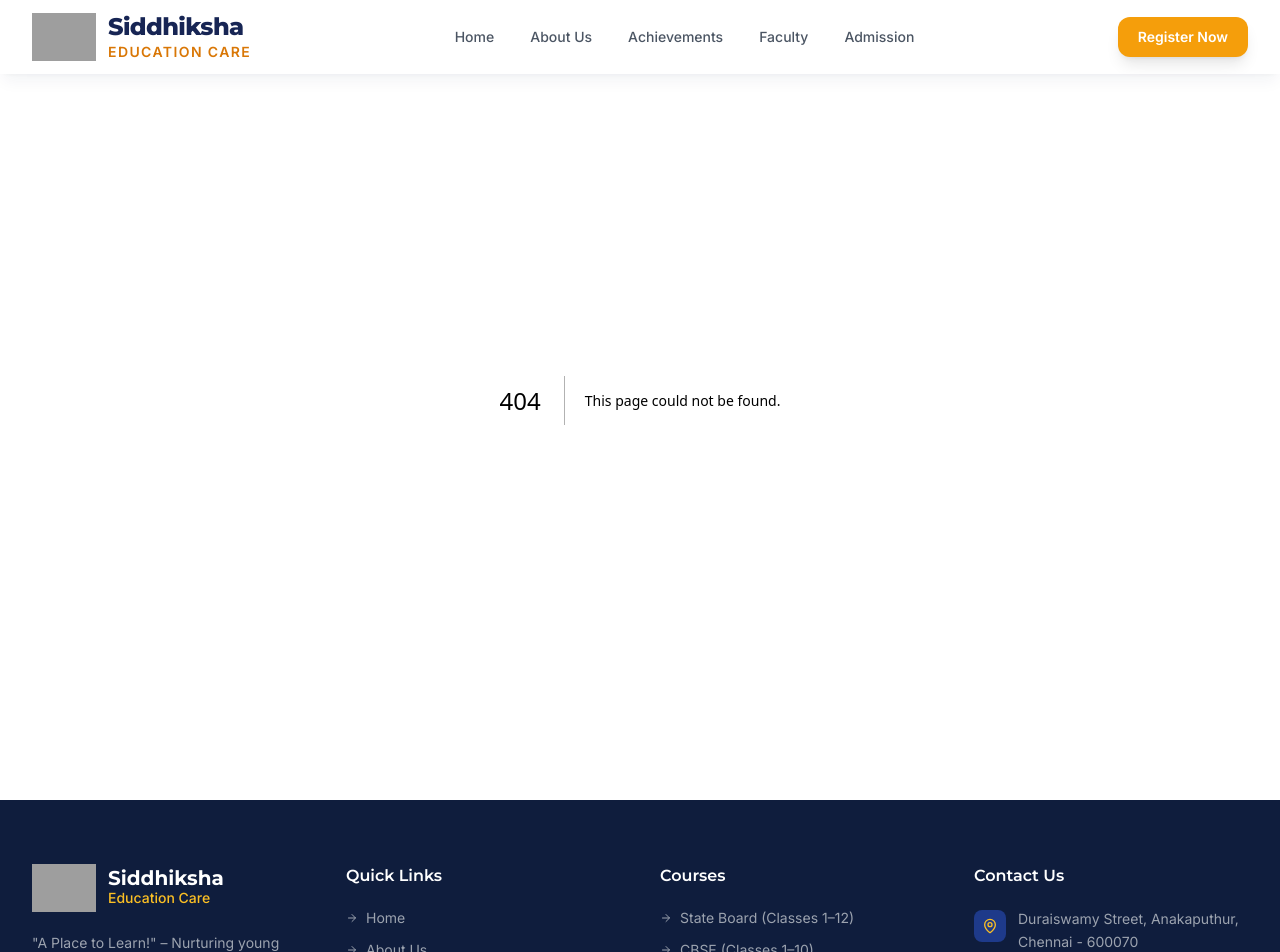
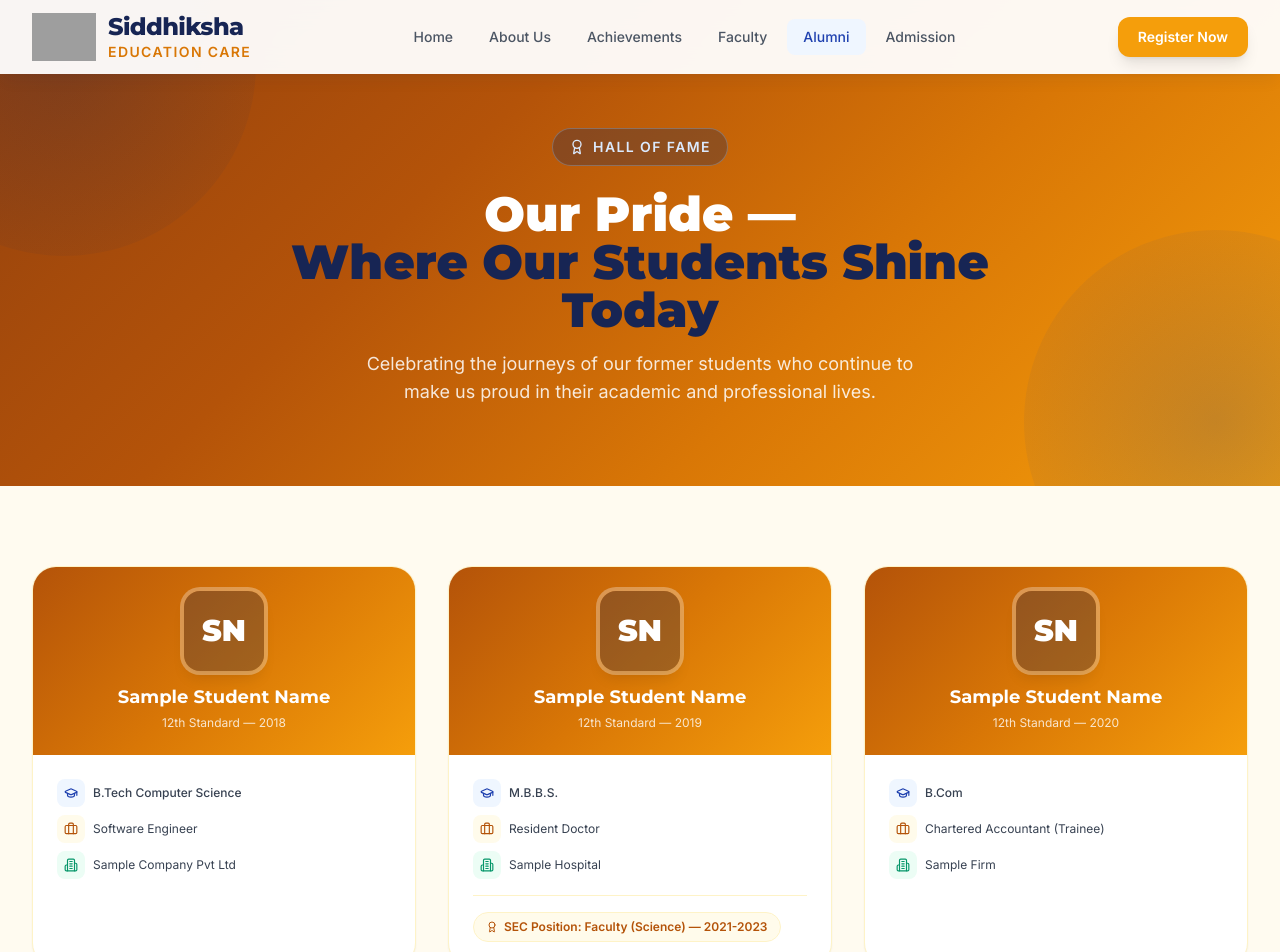
Before and after one commit to siddhikshaeducationcare-web/siddhiksha-edu, a Next.js app: page /alumni in a window 1280 px wide. Before the commit this address had no page. Shown: the top 952 px of the page. Built offline with nearby package versions, Linux system fonts and the light colour scheme; grey boxes are pictures that could not be loaded.

Commit message:
Add gold-themed Alumni page with hall of fame styling

```diff
--- /dev/null
+++ b/src/app/alumni/page.tsx
@@ -0,0 +1,159 @@
+import type { Metadata } from "next";
+import Image from "next/image";
+import { GraduationCap, Briefcase, Building2, Award } from "lucide-react";
+import { AdmissionCTA } from "@/components/sections/AdmissionCTA";
+
+export const metadata: Metadata = {
+  title: "Our Alumni",
+  description:
+    "Our Pride – Where Our Students Shine Today. Meet the proud alumni of Siddhiksha Education Care who continue to achieve excellence in their academic and professional journeys.",
+};
+
+const alumni = [
+  {
+    id: "1",
+    name: "Sample Student Name",
+    batch_year: "12th Standard — 2018",
+    qualification: "B.Tech Computer Science",
+    position: "Software Engineer",
+    company: "Sample Company Pvt Ltd",
+    photo_url: null,
+    sec_position: null, // e.g., "Faculty (Mathematics) — 2020-2022"
+  },
+  {
+    id: "2",
+    name: "Sample Student Name",
+    batch_year: "12th Standard — 2019",
+    qualification: "M.B.B.S.",
+    position: "Resident Doctor",
+    company: "Sample Hospital",
+    photo_url: null,
+    sec_position: "Faculty (Science) — 2021-2023",
+  },
+  {
+    id: "3",
+    name: "Sample Student Name",
+    batch_year: "12th Standard — 2020",
+    qualification: "B.Com",
+    position: "Chartered Accountant (Trainee)",
+    company: "Sample Firm",
+    photo_url: null,
+    sec_position: null,
+  },
+];
+
+export default function AlumniPage() {
+  return (
+    <>
+      {/* Hero — Gold dominant, navy as accent (reverse of normal pages) */}
+      <section
+        className="pt-32 pb-20 relative overflow-hidden"
+        style={{
+          background:
+            "linear-gradient(135deg, #92400e 0%, #b45309 35%, #d97706 65%, #f59e0b 100%)",
+        }}
+      >
+        {/* Subtle navy accents */}
+        <div
+          className="absolute -top-32 -left-32 w-96 h-96 rounded-full opacity-20"
+          style={{ background: "radial-gradient(circle, #172554, transparent)" }}
+        />
+        <div
+          className="absolute -bottom-32 -right-32 w-96 h-96 rounded-full opacity-20"
+          style={{ background: "radial-gradient(circle, #1e3a8a, transparent)" }}
+        />
+
+        <div className="relative max-w-4xl mx-auto px-4 sm:px-6 lg:px-8 text-center">
+          <span className="inline-flex items-center gap-2 px-4 py-2 rounded-full bg-royal-900/30 border border-royal-300/30 text-royal-100 text-sm font-semibold uppercase tracking-widest mb-6">
+            <Award className="w-4 h-4" />
+            Hall of Fame
+          </span>
+          <h1 className="font-montserrat font-black text-white text-4xl sm:text-5xl mb-4 leading-tight">
+            Our Pride —
+            <br />
+            <span className="text-royal-900">Where Our Students Shine Today</span>
+          </h1>
+          <p className="text-white/85 text-lg max-w-xl mx-auto">
+            Celebrating the journeys of our former students who continue to make us
+            proud in their academic and professional lives.
+          </p>
+        </div>
+      </section>
+
+      {/* Alumni grid — gold-washed background */}
+      <section className="py-20" style={{ background: "#fffbf0" }}>
+        <div className="max-w-7xl mx-auto px-4 sm:px-6 lg:px-8">
+          <div className="grid grid-cols-1 md:grid-cols-2 lg:grid-cols-3 gap-8">
+            {alumni.map((person) => (
+              <AlumniCard key={person.id} person={person} />
+            ))}
+          </div>
+        </div>
+      </section>
+
+      <AdmissionCTA />
+    </>
+  );
+}
+
+function AlumniCard({ person }: { person: typeof alumni[0] }) {
+  return (
+    <div className="bg-white rounded-3xl overflow-hidden shadow-sm border border-gold-100 hover:shadow-xl hover:-translate-y-1 transition-all duration-300 group">
+      {/* Header — Gold gradient (reverse of Faculty's navy) */}
+      <div
+        className="p-6 text-center relative"
+        style={{
+          background: "linear-gradient(135deg, #b45309 0%, #d97706 50%, #f59e0b 100%)",
+        }}
+      >
+        <div className="w-20 h-20 rounded-2xl overflow-hidden mx-auto mb-3 shadow-lg group-hover:scale-105 transition-transform duration-300 relative ring-4 ring-white/30">
+          {person.photo_url ? (
+            <Image src={person.photo_url} alt={person.name} fill className="object-cover" />
+          ) : (
+            <div className="w-full h-full bg-royal-900/30 flex items-center justify-center text-white font-black text-3xl font-montserrat">
+              {person.name.split(" ")[0][0]}
+              {person.name.split(" ").slice(-1)[0][0]}
+            </div>
+          )}
+        </div>
+        <h3 className="font-montserrat font-bold text-white text-lg">{person.name}</h3>
+        <p className="text-white/80 text-xs mt-1">{person.batch_year}</p>
+      </div>
+
+      {/* Body */}
+      <div className="p-6">
+        <div className="flex flex-col gap-2 mb-4">
+          <div className="flex items-center gap-2 text-sm">
+            <div className="w-7 h-7 rounded-lg bg-royal-50 flex items-center justify-center shrink-0">
+              <GraduationCap className="w-3.5 h-3.5 text-royal-700" />
+            </div>
+            <span className="text-gray-700 font-medium text-xs">{person.qualification}</span>
+          </div>
+          <div className="flex items-center gap-2 text-sm">
+            <div className="w-7 h-7 rounded-lg bg-gold-50 flex items-center justify-center shrink-0">
+              <Briefcase className="w-3.5 h-3.5 text-gold-700" />
+            </div>
+            <span className="text-gray-700 text-xs">{person.position}</span>
+          </div>
+          {person.company && (
+            <div className="flex items-center gap-2 text-sm">
+              <div className="w-7 h-7 rounded-lg bg-emerald-50 flex items-center justify-center shrink-0">
+                <Building2 className="w-3.5 h-3.5 text-emerald-600" />
+              </div>
+              <span className="text-gray-700 text-xs">{person.company}</span>
+            </div>
+          )}
+        </div>
+
+        {person.sec_position && (
+          <div className="mt-4 pt-4 border-t border-gold-100">
+            <span className="inline-flex items-center gap-1.5 text-xs font-semibold text-gold-700 bg-gold-50 px-3 py-1.5 rounded-full border border-gold-100">
+              <Award className="w-3 h-3" />
+              SEC Position: {person.sec_position}
+            </span>
+          </div>
+        )}
+      </div>
+    </div>
+  );
+}
--- a/src/components/layout/Navbar.tsx
+++ b/src/components/layout/Navbar.tsx
@@ -12,6 +12,7 @@ const navLinks = [
   { label: "About Us", href: "/about" },
   { label: "Achievements", href: "/achievements" },
   { label: "Faculty", href: "/faculty" },
+  { label: "Alumni", href: "/alumni" },
   { label: "Admission", href: "/admission" },
 ];
 
```
